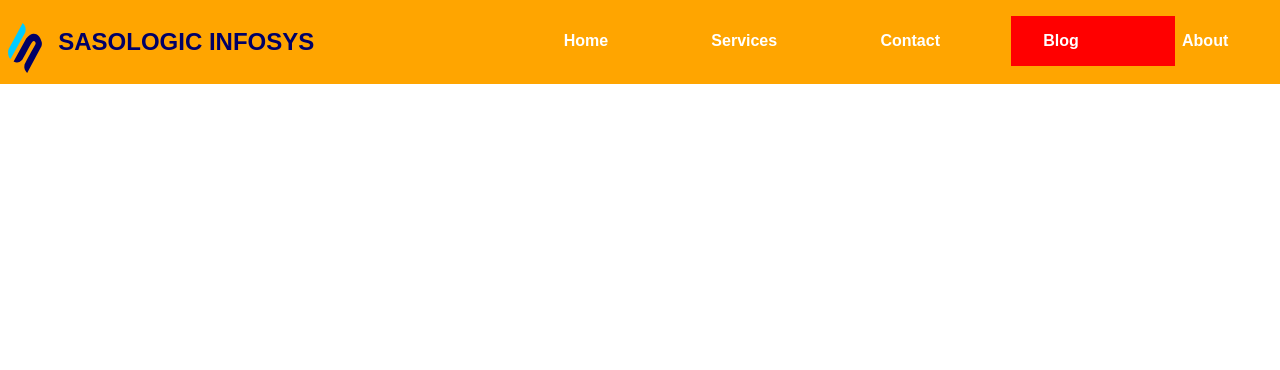
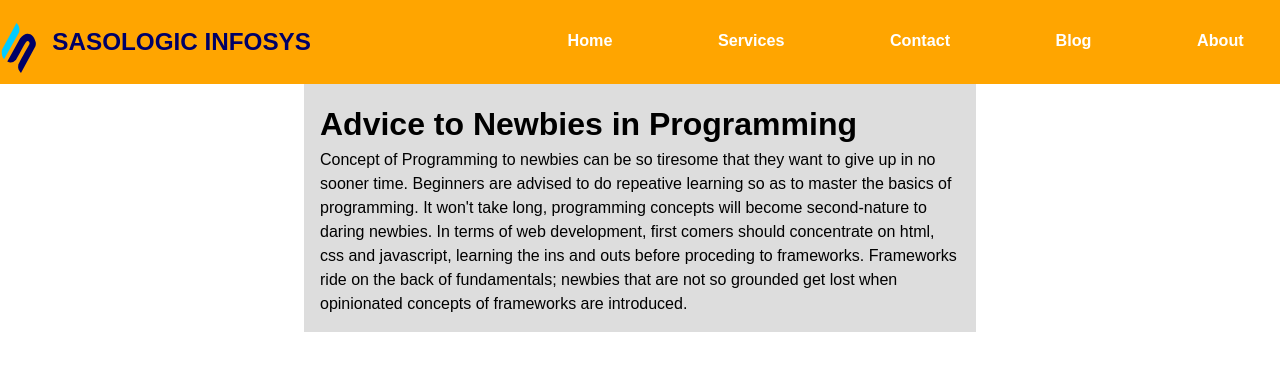
Before and after one commit to sasologic/website, a website: page pages/blog.html in a window 1280 px wide. Drawn offline with Linux system fonts and the light colour scheme.

Commit message:
added content to blog link

```diff
--- a/pages/blog.html
+++ b/pages/blog.html
@@ -15,7 +15,6 @@
     />
     <link rel="stylesheet" href="/styles/main.css" />
     <title>Sasologic Infosys</title>
-
   </head>
 
   <body>
@@ -38,12 +37,23 @@
           <li><a href="#">Home</a></li>
           <li><a href="#">Services</a></li>
           <li><a href="#">Contact</a></li>
-          <li><a href="#" class="active-link">Blog</a></li>
+          <li><a href="#">Blog</a></li>
           <li><a href="#">About</a></li>
         </ul>
       </nav>
     </header>
-<h1>Blog Posts</h1>
 
+    <div class="blog__main">
+      <h1 class="blog__header">Advice to Newbies in Programming</h1>
+      <p class="blog__paragraph">
+        Concept of Programming to newbies can be so tiresome that they want to
+        give up in no sooner time. Beginners are advised to do repeative
+        learning so as to master the basics of programming. It won't take long,
+        programming concepts will become second-nature to daring newbies. In terms of web development,
+        first comers should concentrate on html, css and javascript, learning the ins and outs before
+        proceding to frameworks.  Frameworks ride on the back of fundamentals; newbies that are not so grounded
+        get lost when opinionated concepts of frameworks are introduced.
+      </p>
+    </div>
   </body>
 </html>
--- a/styles/main.css
+++ b/styles/main.css
@@ -37,6 +37,11 @@ body {
   background-color: orange;
   margin: 0px;
   padding: 5px 5px;
+  transition: all 2s ease-in;
+}
+
+.main-header:hover {
+   transform: scaleX(1.01)
 }
 
 header h1 {
@@ -74,12 +79,12 @@ ul li a {
 
 .hero-section {
   background: no-repeat center/100% url("/images/cover.jpg");
+  object-fit: contain;
   width: 100%;
   height: 35%;
   display: flex;
   justify-content: center;
   align-items: center;
-  text-align: center;
   margin-top: 84px;
 }
 
@@ -96,16 +101,10 @@ ul li a {
   font-weight: 900;
 }
 
-/* active links styles */
-.active-link {
-  background: #f00;
-}
 
 .features-section {
   width: 100%;
-  /* background-color: #00ccff; */
   background-color: orange;
-
   text-align: center;
   margin-bottom: 0;
   color: #fff;
@@ -273,6 +272,7 @@ nav ul li a {
   width: 100%;
   padding: 1em 2em;
   background-color: rgb(52, 58, 63);
+  transition: .5s ease-in;
 }
 
 nav ul li a:hover {
@@ -395,7 +395,7 @@ nav ul li a:hover {
     background: no-repeat center/100% url("/images/cover.jpg");
     width: 100%;
     height: 100%;
-    margin-top: 0;
+    margin-top: 0px;
   }
 
   .features-section {
@@ -476,3 +476,27 @@ nav ul li a:hover {
   background-color: red;
 }
 /* End of CSS for Development Notice Modal */
+
+.blog__main {
+  padding: 16px;
+  background: #ddd;
+  width: 50%;
+  line-height: 1.5;
+}
+
+.blog__header {
+  color: black;
+  margin-top: 84px;
+
+
+}
+
+::-webkit-scrollbar {
+  display: none;
+}
+
+.blog__paragraph {
+
+ overflow: hidden;
+
+}
```
